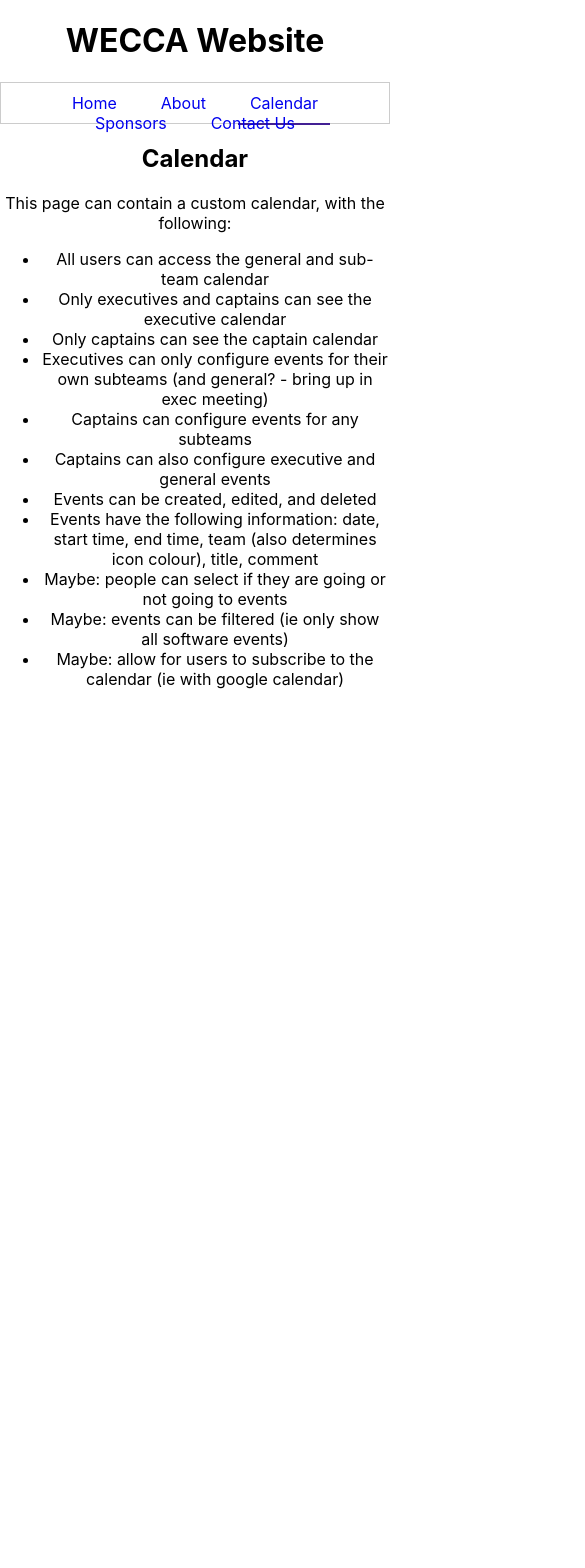
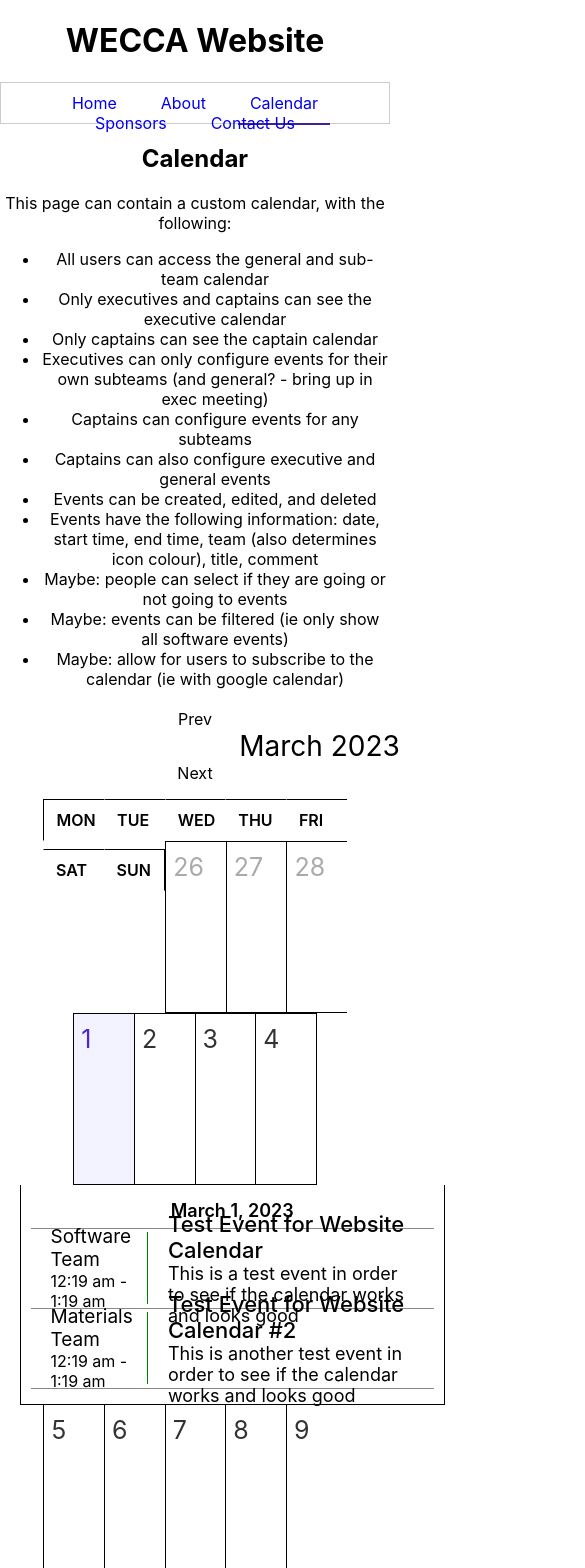
Before and after one commit to weccasoftware/wecca-website, a React (Create React App) app in the folder frontend/: page /calendar in a window 390 px wide. Shown: the top 1568 px of the page, 585 px wide, since content can reach past the window. Before the commit the page ends 844 px from the top, so only its background shows below. Built offline with nearby package versions, Linux system fonts and the light colour scheme.

Commit message:
Create responsive calendar with events

```diff
--- a/frontend/package.json
+++ b/frontend/package.json
@@ -6,6 +6,7 @@
     "@testing-library/jest-dom": "^5.16.5",
     "@testing-library/react": "^13.4.0",
     "@testing-library/user-event": "^13.5.0",
+    "date-fns": "^2.29.3",
     "react": "^18.2.0",
     "react-dom": "^18.2.0",
     "react-router-dom": "^6.8.2",
--- /dev/null
+++ b/frontend/src/components/calendar/Calendar.css
@@ -0,0 +1,161 @@
+.calendar-outline {
+    width: 90vw;
+    margin: 0 auto;
+    text-align: center;
+    margin-bottom: 50px;
+}
+
+.calendar-list {
+    list-style: none;
+    padding: 0;
+}
+
+.calendar-day {
+    height: fit-content;
+    font-weight: 600;
+    text-align: left;
+    padding: 10px 0px;
+    border: 1px solid white;
+    padding-left: 12px;
+    padding-right: 2px;
+}
+
+.calendar-day:first-child {
+    border-left: 1px solid black;
+}
+
+.calendar-date {
+    height: 150px;
+    text-align: left;
+    padding: 10px 0px;
+    border: 1px solid black;
+    border-top: none;
+    padding-left: 7px;
+    padding-right: 7px;
+    color: #333333;
+}
+
+.calendar-date, .calendar-day {
+    width: 13%;
+    margin: none;
+    border-right: none;
+    display: inline-block;
+}
+
+.calendar-list > li:nth-child(n+1):nth-child(-n+14) {
+    border-top: 1px solid black;
+}
+
+.calendar-list > li:nth-child(8n+14), .calendar-list > li:last-child, .calendar-list > li:nth-child(7)  {
+    border-right: 1px solid black;
+}
+
+.cal-nav {
+    width: 200px;
+    display: inline-block;
+}
+
+.cal-nav:hover {
+    cursor: pointer;
+}
+
+.cal-head {
+    width: 600px;
+    display: inline-block;
+    font-size: 28px;
+}
+
+.calendar-header {
+    margin-top: 20px;
+    text-align: center;
+}
+
+.cal-disabled {
+    color: #AAAAAA;
+}
+
+.cal-selected {
+    background-color: #f3f3ff;
+    color: #4f29cd
+}
+
+.day-expand {
+    border: 1px solid black;
+    border-top: none;
+    padding: 15px 20px;
+    width: calc(91% + 64px);
+    display: block;
+    margin: 0 auto;
+}
+
+.hidden {
+    display: none;
+}
+
+.date-number {
+    color: inherit;
+    font-size: 25px;
+}
+
+.date-items {
+    background-color: green;
+    height: 10px;
+    width: 10px;
+    float: right;
+}
+
+.expand-title {
+    font-weight: 600;
+    font-size: 18px;
+    margin-bottom: 7px;
+}
+
+.event-container {
+    border-top: 1px solid #888888;
+    width: 100%;
+    margin: 0 -10px;
+    padding: 7px 10px;
+    height: 65px;
+    display: flex;
+    align-items: center;
+}
+
+.event-container > div {
+    display: inline-block;
+    text-align: left;
+}
+
+.event-container .event-head {
+    font-size: 22px;
+    font-weight: 500;
+}
+
+.event-container .event-team {
+    font-size: 19px;
+}
+
+.event-details {
+    max-width: calc(80% - 20px);
+    padding-left: 20px;
+    padding-right: 10px;
+}
+
+.event-container > .event-time {
+    min-width: 20%;
+    padding-left: 10px;
+    padding-right: 20px;
+}
+
+.event-container .event-body {
+    font-size: 18px;
+}
+
+.cal-divider {
+    width: 2px;
+    height: 72px;
+    background-color: green;
+}
+
+.event-container:last-child {
+    border-bottom: 1px solid #888888;
+}
--- a/frontend/src/components/calendar/Calendar.js
+++ b/frontend/src/components/calendar/Calendar.js
@@ -1,4 +1,6 @@
+import './Calendar.css'
 import React from "react";
+import CalendarComponent from './CalendarComponent';
 
 const Calendar = () => {
     return (
@@ -20,6 +22,7 @@ const Calendar = () => {
                     <li>Maybe: allow for users to subscribe to the calendar (ie with google calendar)</li>
                 </ul>
             </div>
+            <CalendarComponent />
         </div>
     )
 }
--- /dev/null
+++ b/frontend/src/components/calendar/CalendarComponent.js
@@ -0,0 +1,142 @@
+import './Calendar.css'
+import React, { useEffect, useState } from "react";
+import {addMonths, format, subMonths, startOfMonth, startOfWeek, endOfMonth, endOfWeek, isSameMonth, isSameDay, addDays, parse, isSameWeek, subDays, addHours} from "date-fns";
+import EventContainer from './EventContainer';
+
+const CalendarComponent = () => {
+    const [state, setState] = useState({
+        currentMonth: new Date(),
+        selectedDate: new Date()
+    })
+
+    useEffect(() => {
+        console.log(state)
+    }, [state])
+
+    const sampleEvents = [
+        {
+            startTime: new Date(),
+            endTime: addHours(new Date(), 1),
+            team: 'Software',
+            title: "Test Event for Website Calendar",
+            comment: 'This is a test event in order to see if the calendar works and looks good',
+            allDay: false
+        },
+        {
+            startTime: new Date(),
+            endTime: addHours(new Date(), 1),
+            team: 'Materials',
+            title: "Test Event for Website Calendar #2",
+            comment: 'This is another test event in order to see if the calendar works and looks good',
+            allDay: false
+        }
+    ]
+
+    const renderHeader = () => {
+        const dateFormat = 'MMMM yyyy';
+
+        return (
+            <div className='calendar-header'>
+                <div onClick={() => decrementMonth()} className='cal-nav'>Prev</div>
+                <div className='cal-head'>
+                    <span>
+                        {format(state.currentMonth, dateFormat)}
+                    </span>
+                </div>
+                <div onClick={() => incrementMonth()} className='cal-nav'>Next</div>
+            </div>
+        )
+    }
+
+    const renderCells = () => {
+        const monthStart = startOfMonth(state.currentMonth);
+        const monthEnd = endOfMonth(monthStart);
+        const startDate = startOfWeek(monthStart);
+        const endDate = endOfWeek(monthEnd);
+
+        const dateFormat = "d";
+        let days = [];
+        let day = startDate;
+        let formattedDate = "";
+        let rowCount = 0;
+        while (day <= endDate) {
+            for (let i = 0; i < 7; i++) {
+                formattedDate = format(day, dateFormat);
+                const cloneDay = day;
+                days.push(
+                    <li className={`calendar-date ${
+                        !isSameMonth(day, monthStart)
+                            ? "cal-disabled"
+                            : isSameDay(day, state.selectedDate) ? "cal-selected" : ""
+                        }`}
+                        key={day}
+                        onClick={() => dayClick(cloneDay, !isSameMonth(cloneDay, monthStart))}
+                    >
+                        <span className="date-number">{formattedDate}</span>
+                    </li>
+                );
+                day = addDays(day, 1);
+            }
+            days.push(
+                <li className={`day-expand ${isSameWeek(subDays(day, 1), state.selectedDate) ? '' : 'hidden'}`} key={++rowCount}>
+                    <div>
+                        <div className='expand-title'>{format(state.selectedDate, "MMMM d, yyyy")}</div>
+                        {sampleEvents.map((event) => {return (<EventContainer event={event} key={event.title}/>)})}
+                    </div>
+                </li>
+            )
+        }
+
+        return (
+            <ul className='calendar-list'>
+                <li className='calendar-day'>MON</li>
+                <li className='calendar-day'>TUE</li>
+                <li className='calendar-day'>WED</li>
+                <li className='calendar-day'>THU</li>
+                <li className='calendar-day'>FRI</li>
+                <li className='calendar-day'>SAT</li>
+                <li className='calendar-day'>SUN</li>
+                {days}
+            </ul>
+        )
+    }
+
+    const incrementMonth = () => {
+        setState({
+            ...state,
+            currentMonth: addMonths(state.currentMonth, 1)
+        })
+    }
+
+    const decrementMonth = () => {
+        setState({
+            ...state,
+            currentMonth: subMonths(state.currentMonth, 1)
+        })
+    }
+
+    const dayClick = (day, disabled) => {
+        if(disabled) return;
+        if(isSameDay(day, state.selectedDate)){
+            setState({
+                ...state,
+                selectedDate: subDays(day, 10000) //kind of a hack but it works
+            });
+        }
+        else {
+            setState({
+                ...state,
+                selectedDate: day
+            });
+        }
+    };
+
+    return (
+        <div className="calendar-outline">
+            {renderHeader()}
+            {renderCells()}
+        </div>
+    )
+}
+
+export default CalendarComponent;
--- /dev/null
+++ b/frontend/src/components/calendar/EventContainer.js
@@ -0,0 +1,23 @@
+import { format } from "date-fns";
+import React from "react";
+import './Calendar.css';
+
+const EventContainer = ({event}) => {
+    const start = format(event.startTime, "h:mm aaa");
+    const end = format(event.endTime, "h:mm aaa");
+    return (
+        <div className="event-container">
+            <div className="event-time">
+                <div className="event-team">{event.team} Team</div>
+                <div>{event.allDay ? "all-day" : `${start} - ${end}`}</div>
+            </div>
+            <div className="cal-divider"></div>
+            <div className='event-details'>
+                <div className="event-head">{event.title}</div>
+                <div className="event-body">{event.comment || "No Description"}</div>
+            </div>
+        </div>
+    )
+}
+
+export default EventContainer;
```
Also changed, not shown: frontend/src/components/login/Login.js (added, +12 -0 lines), 1 other file (tests, documents, lock files or other folders).
